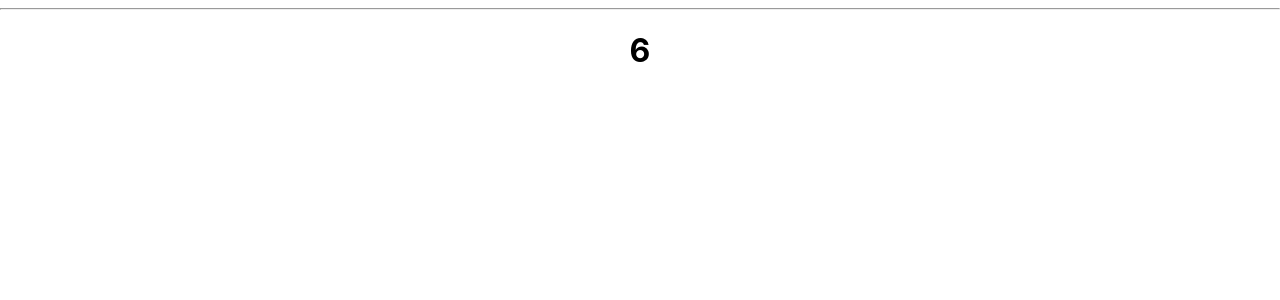
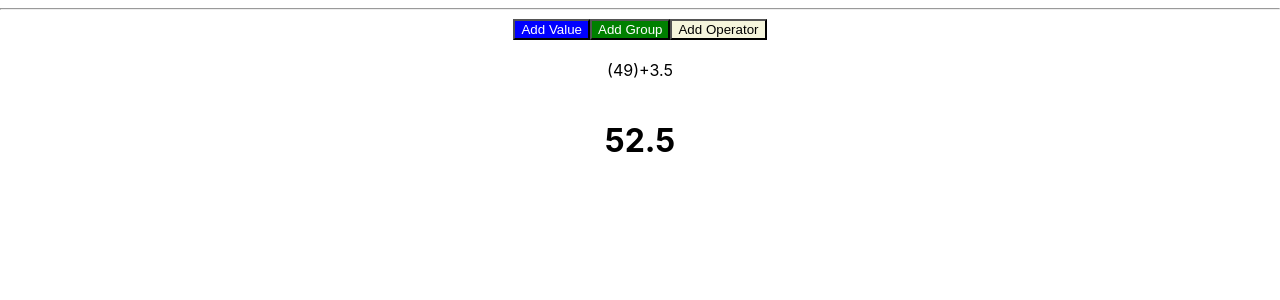
Before and after one commit to sigonasr2/EquationsBuilder, a React (Create React App) app in the folder equations/: page / in a window 1280 px wide. Shown: the top 300 px of the page. Built offline with nearby package versions, Linux system fonts and the light colour scheme.

Commit message:
Assign individual components.

```diff
--- a/equations/src/App.js
+++ b/equations/src/App.js
@@ -2,9 +2,37 @@ import logo from './logo.svg';
 import {useEffect,useState} from 'react';
 import './App.css';
 
-function Equation() {
+function EquationGroup(p) {
+	const {equation,setEquation,data,arr,key,id} = p
 
-	const [equation,setEquation]=useState([[6],"+"])
+	const [myArr,setMyArr] = useState(arr)
+
+	return <>
+	<span style={{fontSize:"24"}}>(</span>
+	{arr.map((eq,i)=>Array.isArray(eq)?<EquationGroup equation={myArr} setEquation={setMyArr} data={data} arr={eq} key={i} id={i}/>:eq==="×"||eq==="-"||eq==="+"||eq==="÷"?<EquationOperator equation={myArr} setEquation={setMyArr} data={data} operator={eq} key={i} id={i}/>:<EquationValue equation={myArr} setEquation={setMyArr} data={data} val={eq} key={i} id={i}/>)}
+	<span style={{fontSize:"24"}}>)</span>
+	</>
+}
+
+function EquationOperator(p) {
+	const {equation,setEquation,data,operator,key,id} = p
+
+	return <>
+	{operator}
+	</>
+}
+
+function EquationValue(p) {
+	const {equation,setEquation,data,val,key,id} = p
+
+	return <>
+	{data[val]}
+	</>
+}
+
+function Equation(p) {
+	const {data} = p
+	const [equation,setEquation]=useState([["data2"],"+","data3"])
 
 	function SolveEquation(eq) {
 		var newEq = [...eq]
@@ -17,32 +45,40 @@ function Equation() {
 		//Multiplication and Division first.
 		for (i=0;i<newEq.length-1;i++) {
 			if (newEq[i]==="×") {
-				var product = Number(newEq[i-1])*Number(newEq[i+1])
+				var product = Number(typeof newEq[i-1]==="number"?newEq[i-1]:data[newEq[i-1]])*Number(typeof newEq[i+1]==="number"?newEq[i+1]:data[newEq[i+1]])
 				newEq.splice(i-1,3,product)
 				i--
 			} else
 			if (newEq[i]==="÷") {
-				var quotient = Number(newEq[i-1])/Number(newEq[i+1])
+				var quotient = Number(typeof newEq[i-1]==="number"?newEq[i-1]:data[newEq[i-1]])/Number(typeof newEq[i+1]==="number"?newEq[i+1]:data[newEq[i+1]])
 				newEq.splice(i-1,3,quotient)
 				i--
 			}
 		}
 		for (i=0;i<newEq.length-1;i++) {
 			if (newEq[i]==="+") {
-				var sum = Number(newEq[i-1])+Number(newEq[i+1])
+				var sum = Number(typeof newEq[i-1]==="number"?newEq[i-1]:data[newEq[i-1]])+Number(typeof newEq[i+1]==="number"?newEq[i+1]:data[newEq[i+1]])
 				newEq.splice(i-1,3,sum)
 				i--
 			} else
 			if (newEq[i]==="-") {
-				var difference = Number(newEq[i-1])-Number(newEq[i+1])
+				var difference = Number(typeof newEq[i-1]==="number"?newEq[i-1]:data[newEq[i-1]])-Number(typeof newEq[i+1]==="number"?newEq[i+1]:data[newEq[i+1]])
 				newEq.splice(i-1,3,difference)
 				i--
 			}
 		}
-		return Number(newEq[0])
+		return typeof newEq[0]==="number"?newEq[0]:Number(data[newEq[0]])
 	}
 
 	return <>
+		<button style={{backgroundColor:"blue",color:"white"}}>Add Value</button>
+		<button style={{backgroundColor:"green",color:"white"}}>Add Group</button>
+		<button style={{backgroundColor:"beige",color:"black"}}>Add Operator</button>
+		<br/><br/>
+
+		{equation.map((eq,i)=>Array.isArray(eq)?<EquationGroup equation={equation} setEquation={setEquation} data={data} arr={eq} key={i} id={i}/>:eq==="×"||eq==="-"||eq==="+"||eq==="÷"?<EquationOperator equation={equation} setEquation={setEquation} data={data} operator={eq} key={i} id={i}/>:<EquationValue equation={equation} setEquation={setEquation} data={data} val={eq} key={i} id={i}/>)}
+
+		<br/><br/>
 		<h1>{SolveEquation(equation)}</h1>
 	</>
 }
@@ -58,7 +94,7 @@ function App() {
   return (
     <div className="App">
 		<hr/>
-		<Equation/>
+		<Equation data={fieldData}/>
     </div>
   );
 }
```
